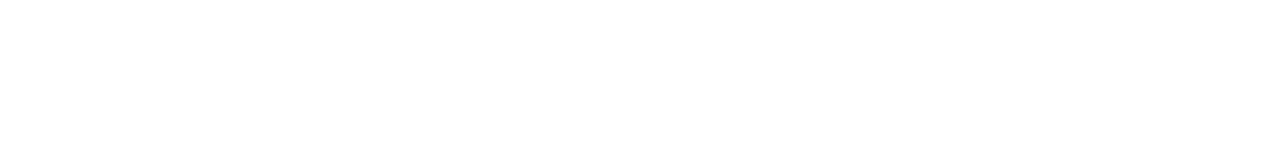
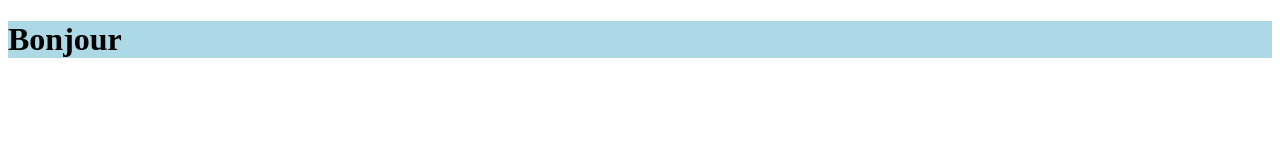
Before and after one commit to Nhibel/udemy-vuejs, a website: page index.html in a window 1280 px wide. Drawn offline with nearby package versions, Linux system fonts and the light colour scheme.

Commit message:
Directives personnalisées – Un premier exemple

```diff
--- a/index.html
+++ b/index.html
@@ -11,22 +11,20 @@
 
 <body>
     <div id="app">
+        <div v-h1bleu="message"></div>
     </div>
 
     <script>
-        const monPlugin = {
-            install: function (Vue) {
-                Vue.prototype.$bonjour = function () {
-                    return 'Bonjour'
-                }
+        Vue.directive('h1bleu', {
+            bind: function (el, binding) {
+                el.innerHTML = '<h1>' + binding.value + '</h1>'
+                el.style.background = 'lightblue'
             }
-        }
-        Vue.use(monPlugin);
-
+        })
         new Vue({
             el: '#app',
-            mounted: function () {
-                console.log(this.$bonjour());
+            data: {
+                message: 'Bonjour'
             }
         })
     </script>
```
